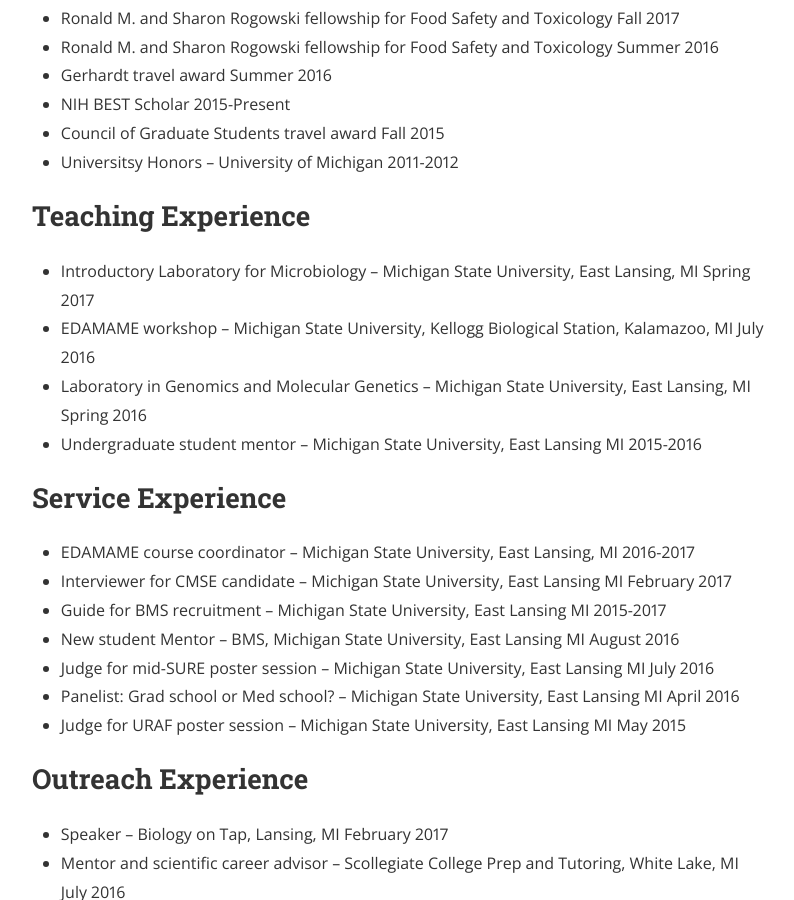
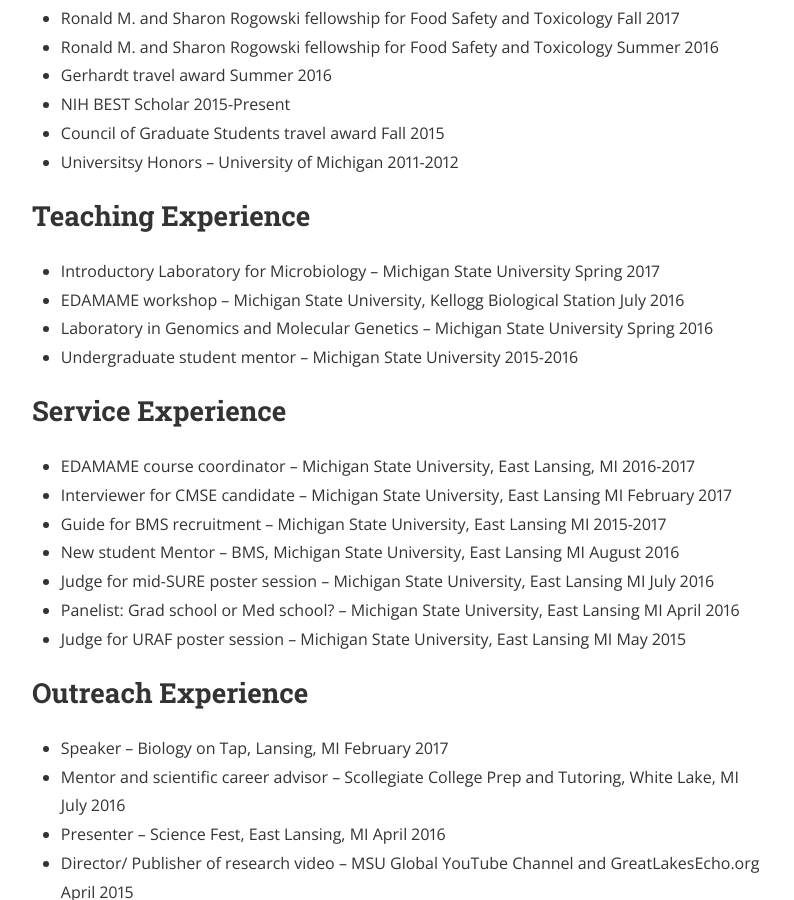
Before and after one commit to dunivint/dunivint.github.io, a Jekyll site: the page built from materials.md, in a window 1280 px wide and 900 px high, scrolled down 2613 px. Shown: the whole window, without its empty margins (240-1034 px from the left). Built offline with Jekyll 4.4.1, drawn with Linux system fonts in a browser that asks for light colours; nearby versions of some CDN libraries; a style sheet for code colours, icons or effects is not loaded.

Commit message:
Update materials.md

```diff
--- a/materials.md
+++ b/materials.md
@@ -74,10 +74,10 @@
 *	Universitsy Honors – University of Michigan						                       2011-2012
 
 ## __Teaching Experience__
-*	Introductory Laboratory for Microbiology – Michigan State University, East Lansing, MI                     Spring 2017
-*	EDAMAME workshop – Michigan State University, Kellogg Biological Station, Kalamazoo, MI           July 2016
-*	Laboratory in Genomics and Molecular Genetics – Michigan State University, East Lansing, MI        Spring 2016
-*	Undergraduate student mentor – Michigan State University, East Lansing MI			          2015-2016
+*	Introductory Laboratory for Microbiology – Michigan State University                Spring 2017
+*	EDAMAME workshop – Michigan State University, Kellogg Biological Station           July 2016
+*	Laboratory in Genomics and Molecular Genetics – Michigan State University        Spring 2016
+*	Undergraduate student mentor – Michigan State University 		          2015-2016
 
 ## __Service Experience__
 *	EDAMAME course coordinator – Michigan State University, East Lansing, MI          		         2016-2017
```
